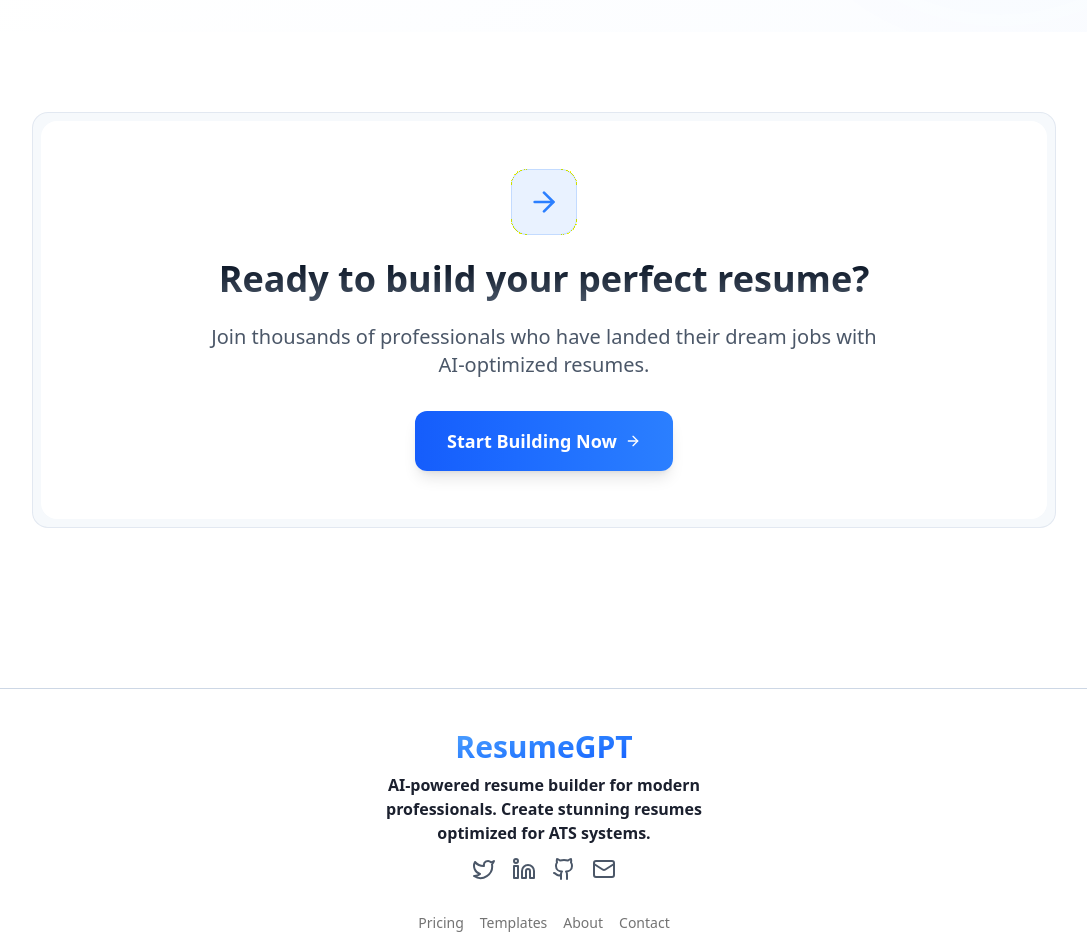
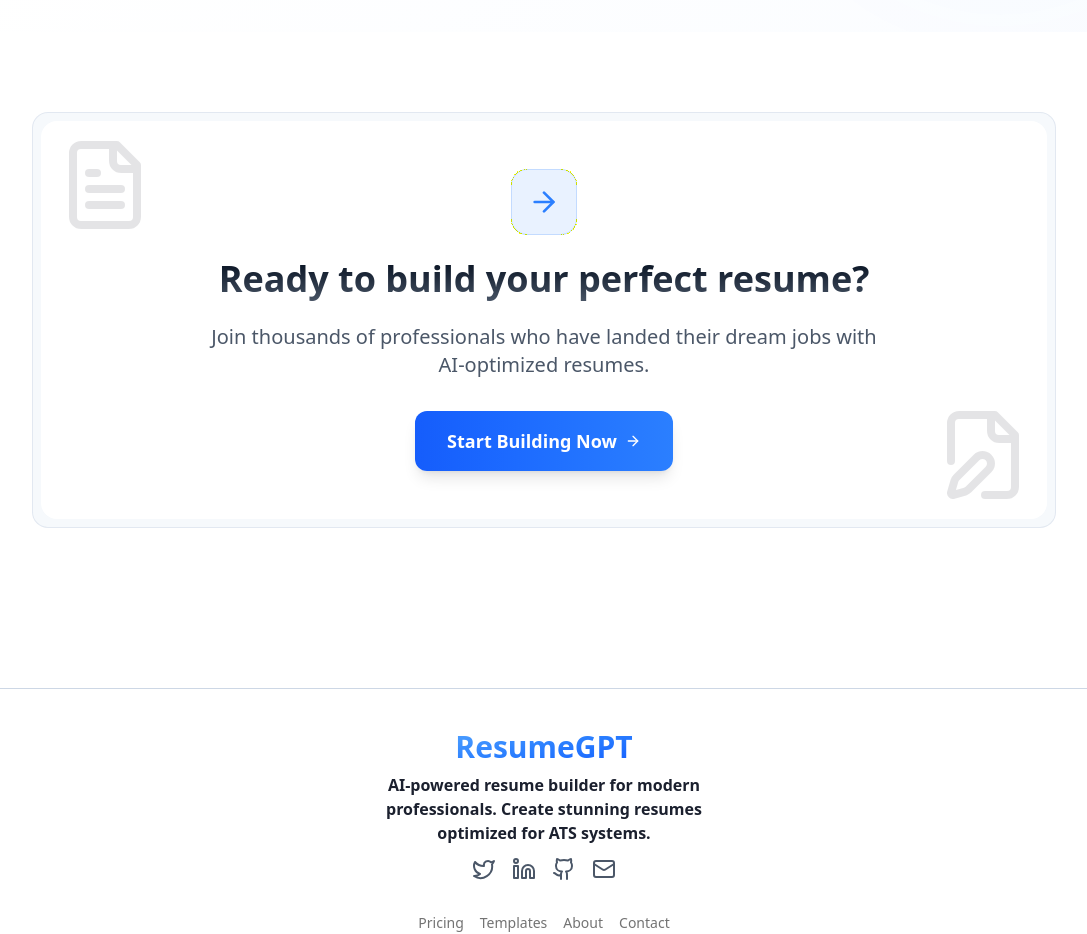
Before and after one commit to decodewithdeepak/resume-gpt, a Next.js app: page / in a window 1280 px wide. Shown: the part 5460-6394 px from the top of the page, without its empty margins (96-1183 px from the left). Built offline with nearby package versions, Linux system fonts and the light colour scheme; no server answers.

Commit message:
Refactor MessageBubble and FinalCTASection: Update message bubble colors for user and bot roles, and add background icons to the CTA section for enhanced visual appeal

```diff
--- a/components/chat/ChatMessages.tsx
+++ b/components/chat/ChatMessages.tsx
@@ -71,13 +71,13 @@ const MessageBubble = memo(
         className={`flex items-center justify-center rounded-full w-8 h-8 shrink-0 ${
           message.role === 'user'
             ? 'bg-blue-100 dark:bg-blue-900'
-            : 'bg-gray-100 dark:bg-gray-800'
+            : 'bg-blue-100 dark:bg-blue-900'
         }`}
       >
         {message.role === 'user' ? (
           <User className="h-4 w-4 text-blue-600 dark:text-blue-300" />
         ) : (
-          <Bot className="h-4 w-4 text-gray-600 dark:text-gray-300" />
+          <Bot className="h-4 w-4 text-blue-600 dark:text-blue-300" />
         )}
       </div>
       <div>
--- a/components/home/FinalCTASection.tsx
+++ b/components/home/FinalCTASection.tsx
@@ -3,7 +3,7 @@
 import { useState } from 'react';
 import { Button } from '@/components/ui/button';
 import { useRouter } from 'next/navigation';
-import { ArrowRight } from 'lucide-react';
+import { ArrowRight , FileText, FileEditIcon} from 'lucide-react';
 import { checkSession } from '@/actions/session-actions';
 import { handleGoogleSignIn } from '@/actions/auth-actions';
 
@@ -41,6 +41,14 @@ export function FinalCTASection({ chatId }: FinalCTASectionProps) {
             <div className="rounded-2xl bg-card backdrop-blur-xs h-full transition-all duration-700 relative overflow-hidden w-full p-6 md:p-12 flex flex-col items-center justify-center">
               {/* Animated gradient background */}
               <div className="absolute -bottom-40 left-[50%] translate-x-[-50%] group-hover:opacity-100 opacity-0 z-1 bg-linear-to-t from-blue-500/10 to-blue-300/20 blur-[6em] rounded-xl transition-all duration-700 ease-out w-40 md:w-120 h-80 md:h-120 rotate-12" />
+
+              {/* Background Icon */}
+              <div className="absolute bottom-4 right-4 opacity-10 group-hover:opacity-20 transition-opacity duration-500">
+                <FileEditIcon className="size-24 text-foreground" />
+              </div>
+              <div className="absolute top-4 left-4 opacity-10 group-hover:opacity-20 transition-opacity duration-500">
+                <FileText className="size-24 text-foreground" />
+              </div>
 
               {/* Content */}
               <div className="relative z-10 w-full">
```
